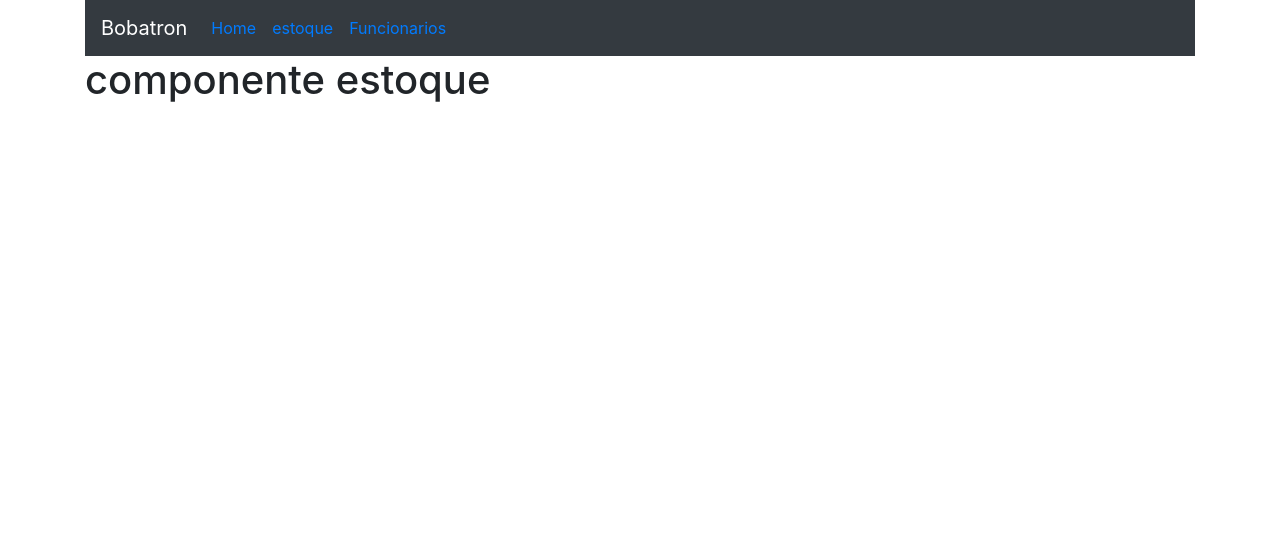
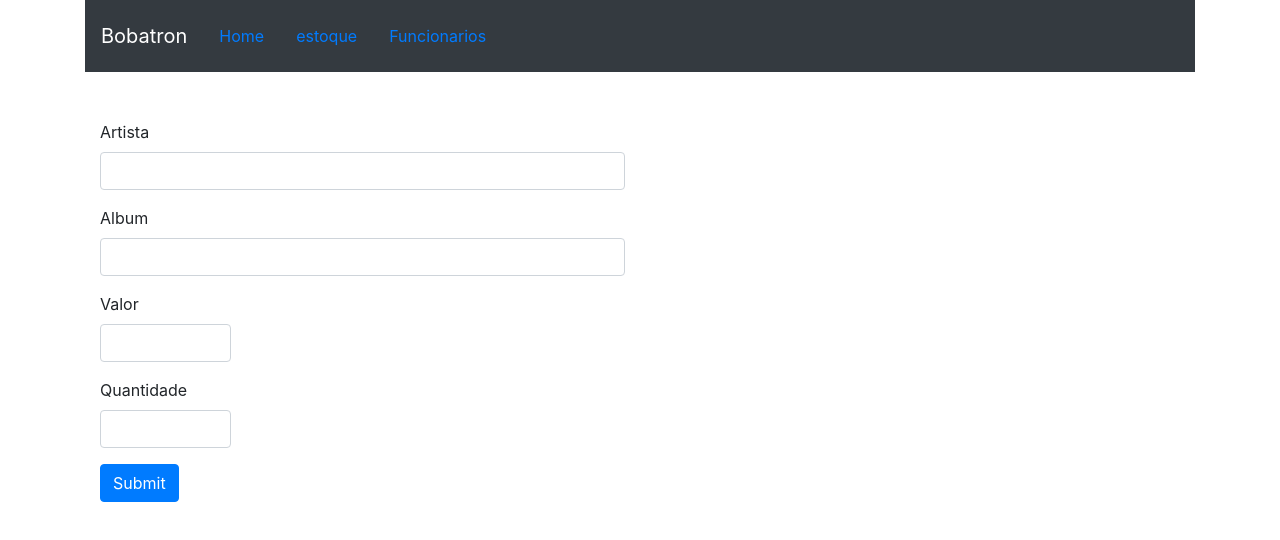
Before and after one commit to witalossena/bobatron-react, a React (Create React App) app: page /estoque in a window 1280 px wide. Shown: the top 540 px of the page. Built offline with nearby package versions, Linux system fonts and the light colour scheme.

Commit message:
homepage criada

```diff
--- a/src/App.js
+++ b/src/App.js
@@ -1,9 +1,6 @@
 import React from "react";
 import { Container, Navbar, Nav } from "react-bootstrap";
-// import Row from 'react-bootstrap/Row';
-// import Col from 'react-bootstrap/Col';
-// import Card from 'react-bootstrap/Card';
-// import Button from 'react-bootstrap/Button';
+
 import Estoque from "./components/estoque";
 import Funcionario from "./components/funcionarios";
 import Home from "./components/home";
@@ -13,14 +10,20 @@ import { BrowserRouter as Router, Switch, Route, Link } from "react-router-dom";
 
 function App() {
   return (
+    <Router>
       <Container>
-      <Router>
         <Navbar bg="dark" variant="dark">
           <Navbar.Brand href="#home">Bobatron</Navbar.Brand>
           <Nav className="mr-auto">
-            <Nav.Link><Link to="/">Home</Link></Nav.Link>
-            <Nav.Link><Link to="/estoque">estoque</Link></Nav.Link>
-            <Nav.Link><Link to="/funcionarios">Funcionarios</Link></Nav.Link>
+            <div className="p-3">
+              <Link to="/">Home</Link>
+            </div>
+            <div className="p-3">
+              <Link to="/estoque">estoque</Link>
+            </div>
+            <div className="p-3">
+              <Link to="/funcionarios">Funcionarios</Link>
+            </div>
           </Nav>
         </Navbar>
         <Switch>
@@ -34,8 +37,8 @@ function App() {
             <Funcionario />
           </Route>
         </Switch>
+      </Container>
     </Router>
-    </Container>
   );
 }
 
--- /dev/null
+++ b/src/components/estoque/estoqueForm.js
@@ -0,0 +1,101 @@
+import React, { useState } from "react";
+import { Button, Col, Form, Container, Row } from "react-bootstrap";
+import axios from "axios";
+
+function EstoqueForm() {
+  const [artista, setArtista] = useState("");
+  const [album, setAlbum] = useState("");
+  const [quantidade, setQuantidade] = useState("");
+  const [valor, setValor] = useState("");
+
+  async function sendData() {
+    try {
+      const response = await axios.post(
+        "https://app-bobatron.herokuapp.com/adiciona-estoque",
+        {
+          cod: Math.floor(Math.random() * 100),
+          artista: artista,
+          album: album,
+          quantidade: quantidade,
+          valor: valor,
+        }
+      );
+    //   Getdata();
+    } catch (error) {
+      console.error(error);
+    }
+  }
+
+//   async function Getdata() {
+//     try {
+//       await axios.get("https://app-bobatron.herokuapp.com/estoque");
+//     } catch (error) {}
+//   }
+
+  return (
+    <Container>
+      <Row>
+        <Col md={6}>
+          <Form className="pb pt-5" onSubmit={sendData}>
+            <Form.Row className="justify-content-left">
+              <Form.Group as={Col} controlId="formName">
+                <Form.Label>Artista</Form.Label>
+                <Form.Control
+                  type="nome"
+                  value={artista}
+                  onChange={e => setArtista(e.target.value)}
+                  required
+                />
+              </Form.Group>
+            </Form.Row>
+
+            <Form.Row>
+              <Form.Group as={Col} controlId="formGridemail">
+                <Form.Label>Album</Form.Label>
+                <Form.Control
+                  type="text"
+                  value={album}
+                  onChange={e => setAlbum(e.target.value)}
+                  required
+                />
+              </Form.Group>
+            </Form.Row>
+
+            <Form.Row>
+              <Form.Group as={Col} controlId="formValor">
+                <Form.Label>Valor</Form.Label>
+                <Col md="3 p-0">
+                  <Form.Control
+                    type="text"
+                    value={valor}
+                    onChange={e => setValor(e.target.value)}
+                    required
+                  />
+                </Col>
+              </Form.Group>
+            </Form.Row>
+            <Form.Row>
+              <Form.Group as={Col} controlId="formQuantidade">
+                <Form.Label>Quantidade</Form.Label>
+                <Col md="3 p-0">
+                  <Form.Control
+                    type="text"
+                    value={quantidade}
+                    onChange={e => setQuantidade(e.target.value)}
+                    required
+                  />
+                </Col>
+              </Form.Group>
+            </Form.Row>
+
+            <Button variant="primary" type="submit">
+              Submit
+            </Button>
+          </Form>
+        </Col>
+      </Row>
+    </Container>
+  );
+}
+
+export default EstoqueForm;
--- a/src/components/estoque/index.js
+++ b/src/components/estoque/index.js
@@ -1,9 +1,11 @@
 import React from 'react';
+import EstoqueForm from './estoqueForm';
 
 
 function Estoque() {
     return (
-        <h1>componente estoque</h1>
+        <EstoqueForm />
+
     );
 }
 export default Estoque;
--- a/src/components/funcionarios/form.js
+++ b/src/components/funcionarios/form.js
@@ -33,7 +33,7 @@ function FormUser() {
   }
 
   return (
-    <Form className="pb" onSubmit={sendData}>
+    <Form className="pb pt-5" onSubmit={sendData}>
       <Form.Row className="justify-content-left">
         <Form.Group as={Col} controlId="formName">
           <Form.Label>Nome</Form.Label>
--- a/src/components/funcionarios/index.js
+++ b/src/components/funcionarios/index.js
@@ -5,7 +5,7 @@ import FormUser from "./form";
 
 import { Container, Table, Button, Row, Col } from "react-bootstrap";
 
-import { BrowserRouter as Router, Switch, Route, Link } from "react-router-dom";
+// import { BrowserRouter as Router, Switch, Route, Link } from "react-router-dom";
 
 function Funcionario() {
   const [funcionario, setFuncionario] = useState([]);
--- a/src/components/home/index.js
+++ b/src/components/home/index.js
@@ -1,10 +1,46 @@
-import React from 'react';
-
+import React, { useEffect, useState } from "react";
+import { Card, Button, Container, Row, P } from "react-bootstrap";
+import axios from "axios";
 
 function Home() {
+  const [estoque, setEstoque] = useState([]);
+  const [resp, setResp] = useState();
+
+  async function Getestoque() {
+    try {
+      const response = await axios.get(
+        "https://app-bobatron.herokuapp.com/estoque"
+      );
+      setEstoque(response.data);
+      setResp(response.data);
+    } catch (error) {
+      console.error(error);
+    }
+  }
+
+  useEffect(() => {
+    Getestoque();
+  }, []);
+
   return (
-      <h1>componente Home</h1>
-
+    <Container>
+      <Row>
+        {estoque.map(item => (
+          <Card key={item._id} style={{ width: "18rem" }} className="mr-2 mb-2 mt-2">
+            {/* <Card.Img variant="top" src="holder.js/100px180" /> */}
+            <Card.Body>
+              album
+              <Card.Title>{item.album}</Card.Title>
+              <Card.Text>
+                valor   <br/>
+                {item.valor}
+              </Card.Text>
+              <Button variant="primary">Comprar</Button>
+            </Card.Body>
+          </Card>
+        ))}
+      </Row>
+    </Container>
   );
 }
 
```
Also changed, not shown: src/singup/singup.js (deleted, +0 -21 lines). Lines whose indentation alone changed are shown as unchanged.
